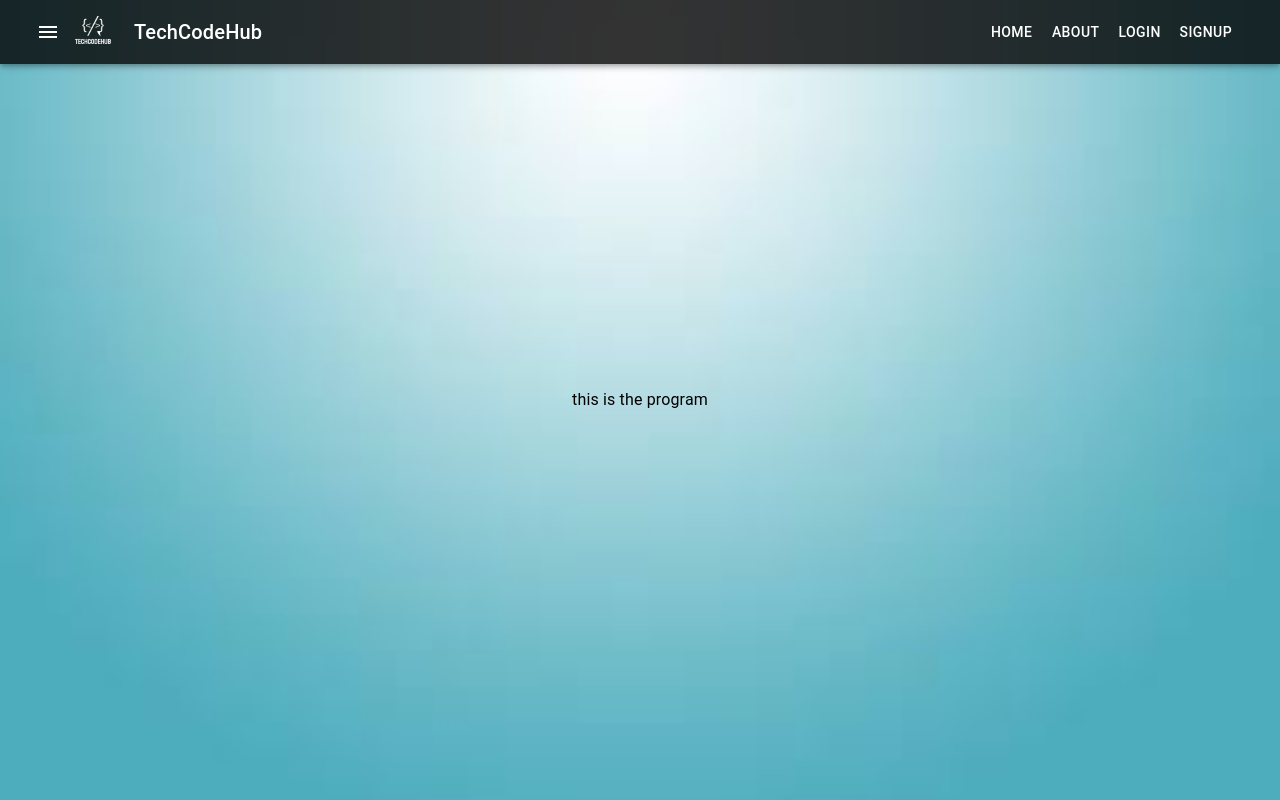
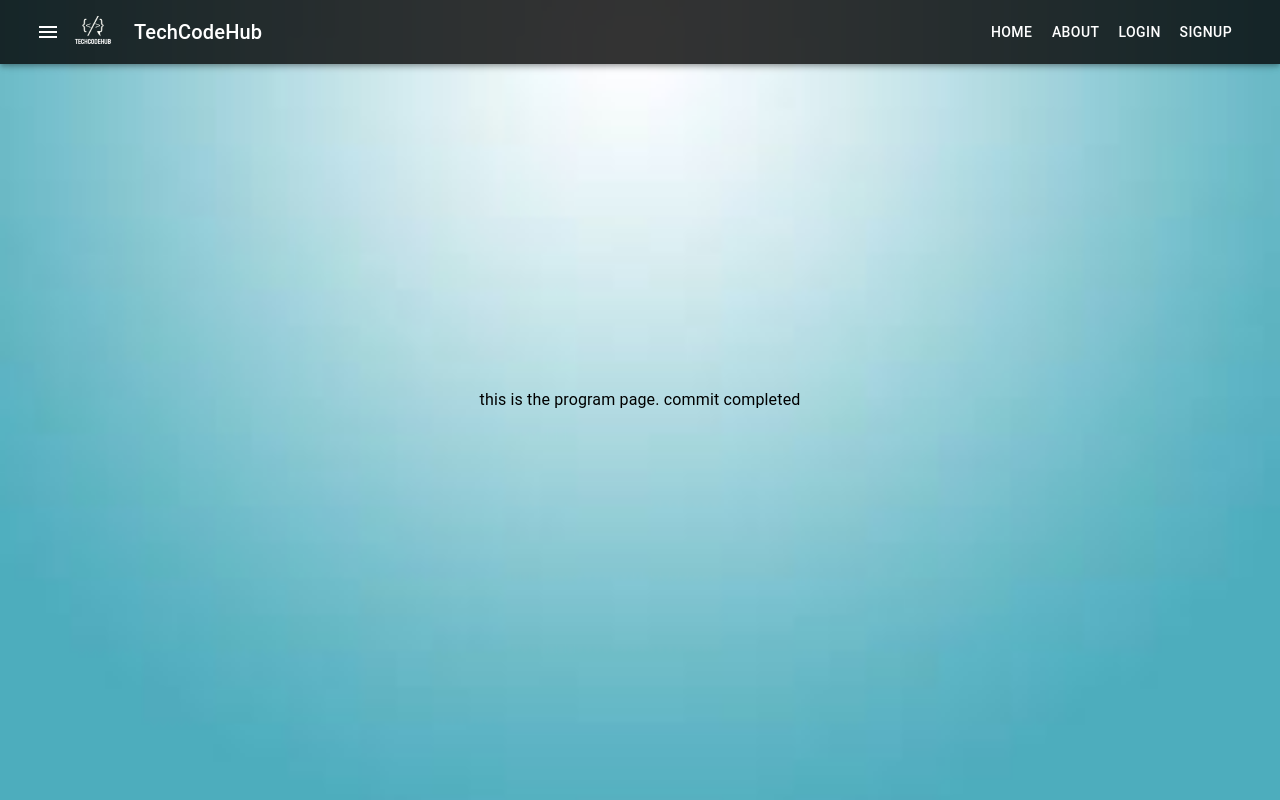
Before and after one commit to AshwinHarikumar/TechCode, a React (Vite) app: page /programs in a window 1280 px wide. Built offline with nearby package versions, Linux system fonts and the light colour scheme.

Commit message:
update commit

```diff
--- a/src/components/Programs.jsx
+++ b/src/components/Programs.jsx
@@ -4,7 +4,7 @@ import { Typography } from '@mui/material'
 const Programs = () => {
   return (
     <div>
-        <Typography>this is the program </Typography>
+        <Typography>this is the program page. commit completed </Typography>
 
     </div>
   )
```
